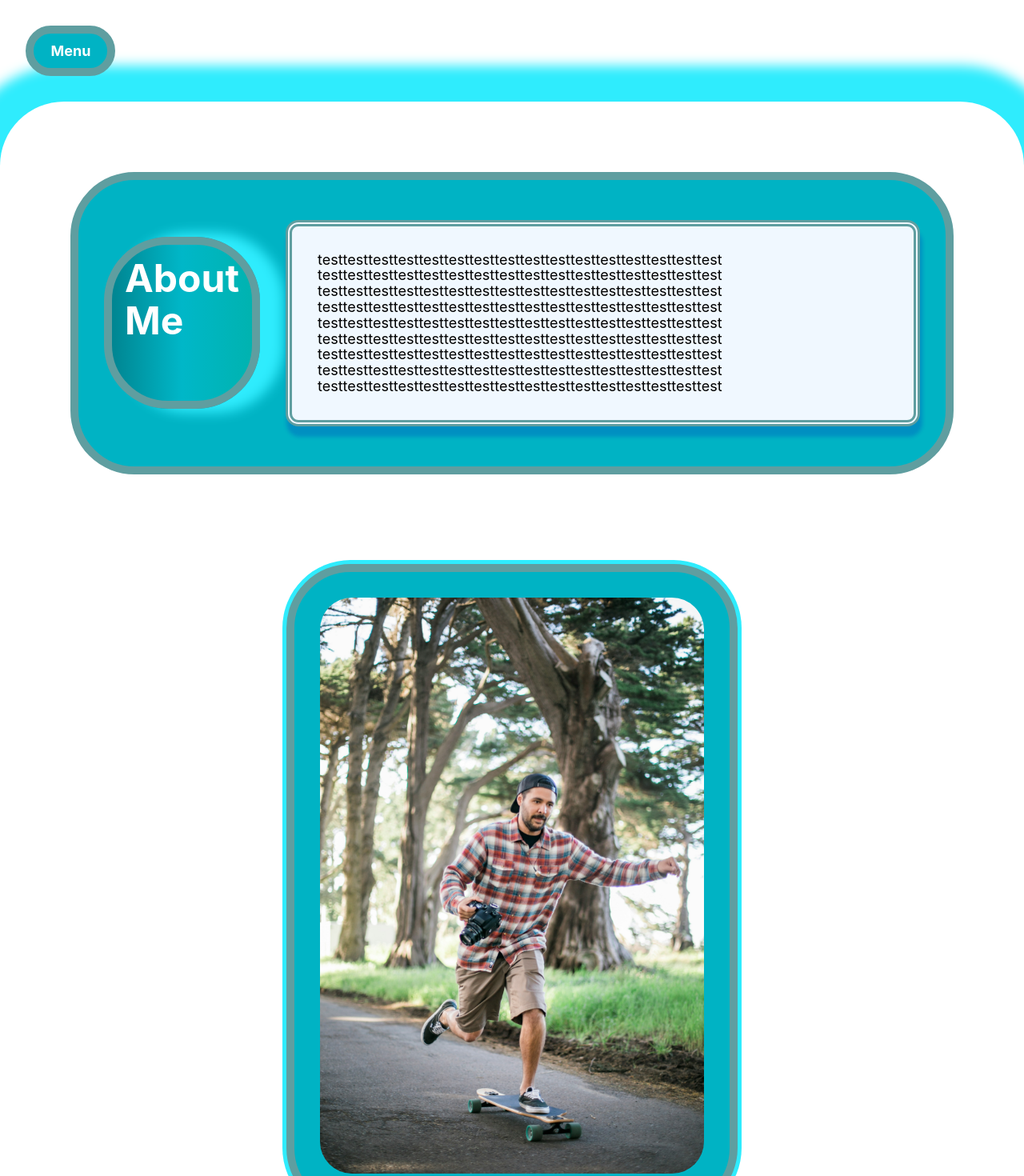
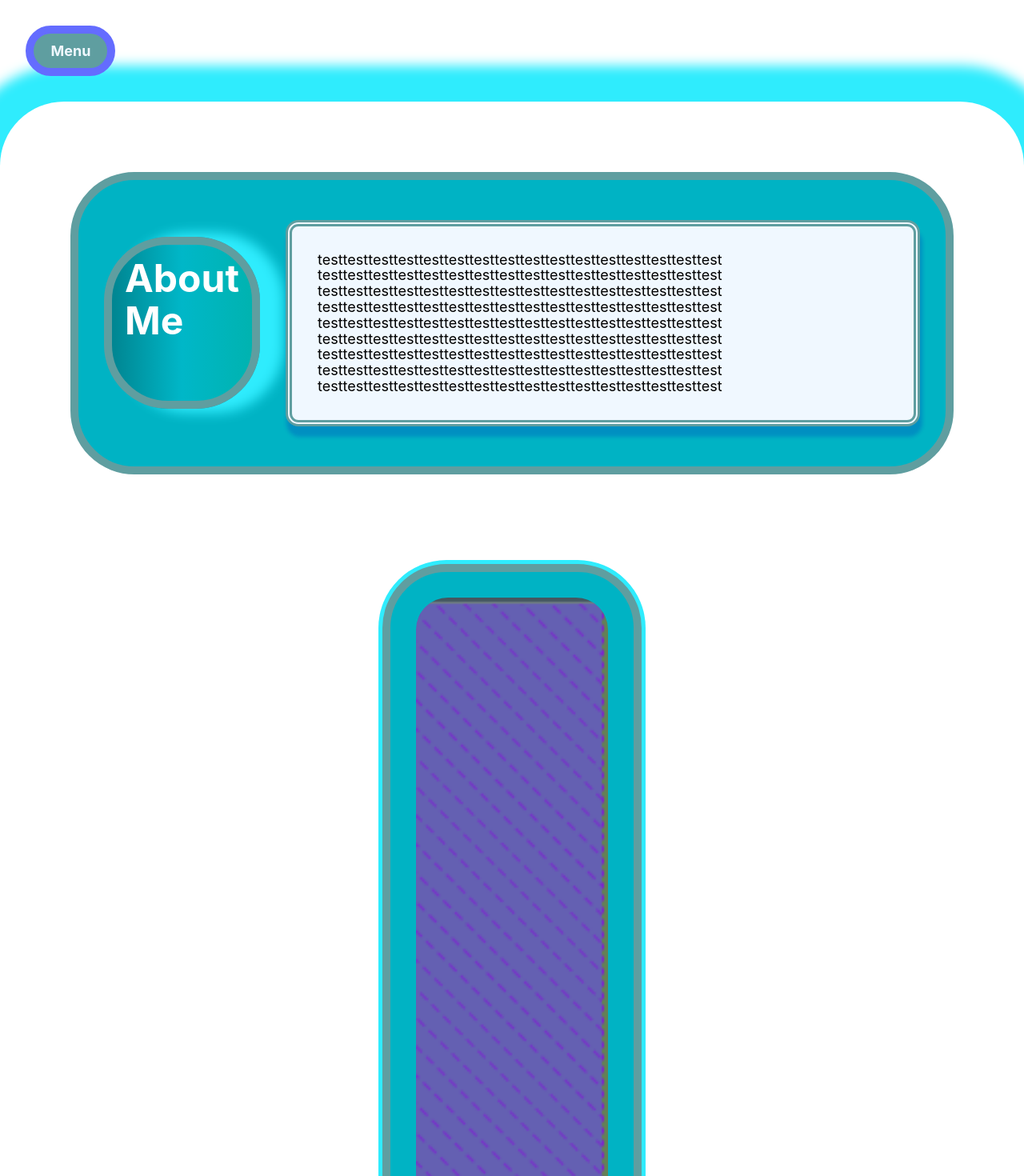
Before and after one commit to garrett-lieb/newProfile, a React (Vite) app: page / in a window 1280 px wide. Shown: the top 1470 px of the page at 80% size. Built offline with nearby package versions, Linux system fonts and the light colour scheme.

Commit message:
still working on menu and module alignment

```diff
--- a/src/components/About/index.jsx
+++ b/src/components/About/index.jsx
@@ -1,5 +1,5 @@
 import React from 'react'
-import stock from '../../assets/stock.jpg'
+import jokebg from '../../assets/jokebg.png'
 import './about.css'
 
 const About = () => {
@@ -21,7 +21,8 @@
         </section>
         <section className="imageSection">
             <div className="imageContainer">
-            <img src={stock} alt="" />
+            <img src={jokebg} alt="purple bg from chrome tools" height="20%" width="100%"/>
+
             </div>
 
         </section>
--- a/src/components/Root/index.jsx
+++ b/src/components/Root/index.jsx
@@ -46,3 +46,5 @@
   };
 
 export default Root
+
+// box-shadow: inset 0px 10px 20px #000000;
--- a/src/components/Root/nav.css
+++ b/src/components/Root/nav.css
@@ -12,11 +12,11 @@
     border-radius: 5rem;
     border-color: cadetblue;
     position: fixed;
-    top: 0;
-    right: 0;
+    top: 0px;
+    right: 0px;
     max-width: 50%;
     min-width: 0%;
-    box-shadow: inset 0 0 10px #000000;
+    box-shadow: inset 0px 10px 20px #000000;
     font-size: large;
     font-weight: bold;
     color: rgb(255, 255, 255);
@@ -51,25 +51,36 @@
     flex-wrap: wrap;
     position: relative;
     width: 7rem;
-    background-color: rgb(0, 179, 196);
+    background-color: cadetblue;
     border: 10px solid;
     border-radius: 5rem;
-    border-color: cadetblue;
+    border-color:#646cff;
     font-size: large;
     font-weight: bold;
-    color: rgb(255, 255, 255);
+    color: aliceblue;
 }
 
 .menuButton:hover {
     opacity: 1;
+    border: 10px double;
+    border-color: #646cff;
+    color: #ffffff;
 }
 
-@media screen and (max-width: 840px) {
+/* @media screen and (max-width: 840px) {
+    .navItem {
+    }
+} */
+
+@media screen and (max-width: 720px) {
     .dropBar {
-        display: flex;
-        flex-direction: column;
-        position: absolute;
-        margin-right: 5%;
-        width: 10%;
+        background-color: transparent;
+        border-color: transparent;
+    }
+    .navItem {
+        background-color: transparent;
+        border: none;
+        box-shadow: none;
+
     }
 }
```
